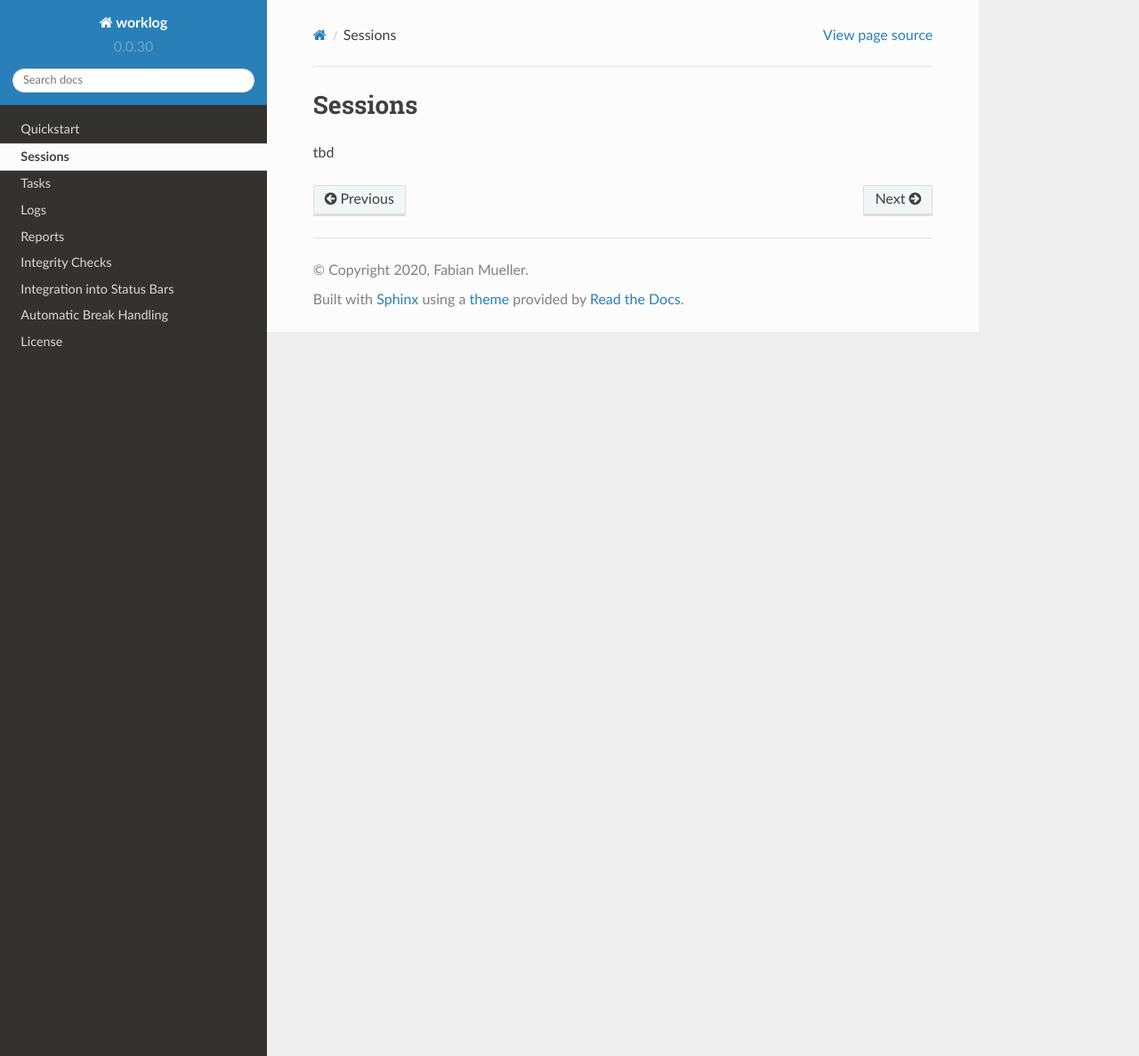
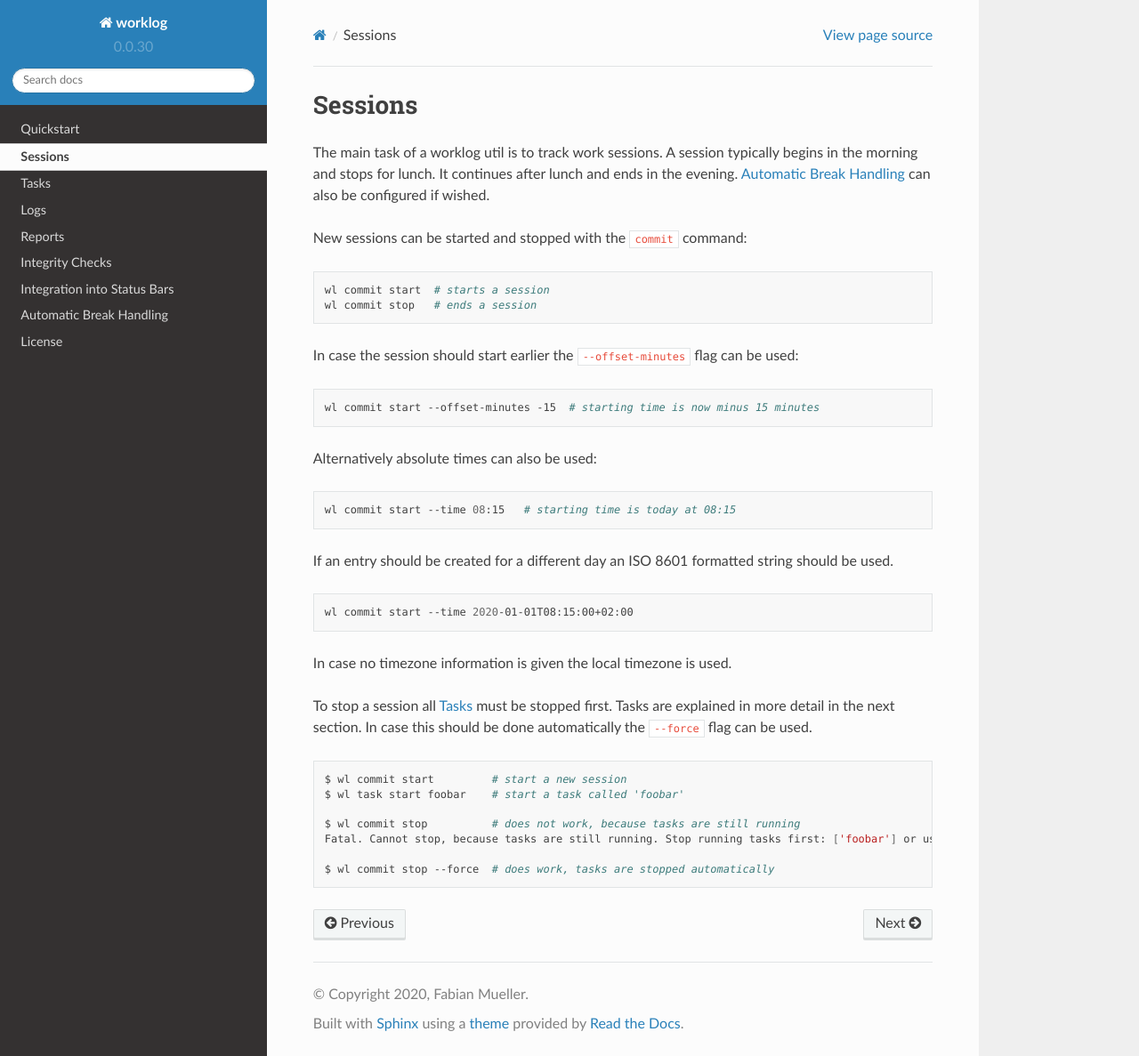
Before and after one commit to dotcs/worklog, a Sphinx documentation site: the page built from docs/text/sessions.rst, in a window 1280 px wide and 1187 px high. Shown: the whole window at 89% size. Built offline with Sphinx 7.4.7 and the Read the Docs theme 2.0.0, drawn with Linux system fonts in a browser that asks for light colours.

Commit message:
Add content for sessions section

```diff
--- a/docs/text/sessions.rst
+++ b/docs/text/sessions.rst
@@ -3,4 +3,50 @@
 Sessions
 ========
 
-tbd
+The main task of a worklog util is to track work sessions.
+A session typically begins in the morning and stops for lunch.
+It continues after lunch and ends in the evening.
+:ref:`auto-breaks-label` can also be configured if wished.
+
+New sessions can be started and stopped with the ``commit`` command:
+
+.. code:: shell
+
+    wl commit start  # starts a session
+    wl commit stop   # ends a session
+
+In case the session should start earlier the ``--offset-minutes`` flag can
+be used:
+
+.. code:: shell
+
+    wl commit start --offset-minutes -15  # starting time is now minus 15 minutes
+
+Alternatively absolute times can also be used:
+
+.. code:: shell
+
+    wl commit start --time 08:15   # starting time is today at 08:15
+
+If an entry should be created for a different day an ISO 8601 formatted
+string should be used.
+
+.. code:: shell
+
+    wl commit start --time 2020-01-01T08:15:00+02:00
+
+In case no timezone information is given the local timezone is used.
+
+To stop a session all :ref:`tasks-label` must be stopped first.
+Tasks are explained in more detail in the next section.
+In case this should be done automatically the ``--force`` flag can be used.
+
+.. code:: shell
+
+    $ wl commit start         # start a new session
+    $ wl task start foobar    # start a task called 'foobar'
+
+    $ wl commit stop          # does not work, because tasks are still running
+    Fatal. Cannot stop, because tasks are still running. Stop running tasks first: ['foobar'] or use --force flag.
+
+    $ wl commit stop --force  # does work, tasks are stopped automatically
```
